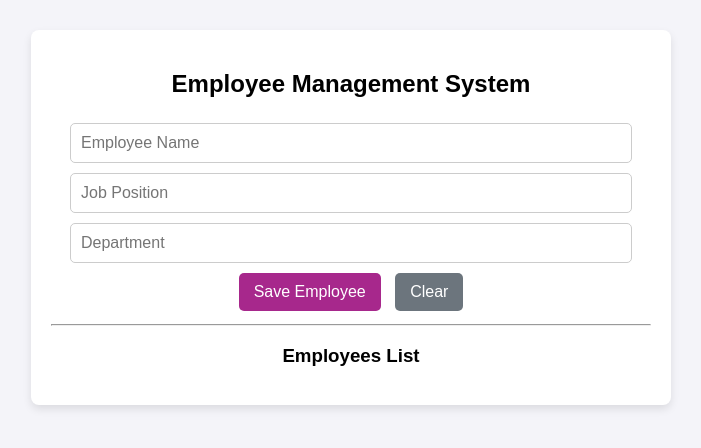
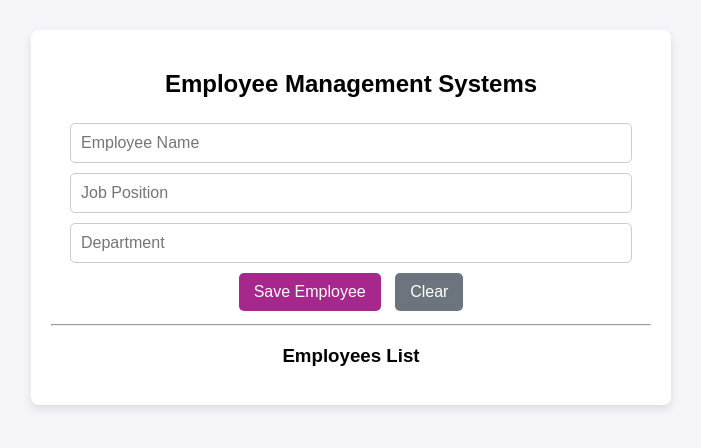
Before and after one commit to mohamedashraf001/testDevOpsProject, a plain HTML site: page frontend/index.html in a window 1280 px wide. Shown: the whole page, without its empty margins (289-990 px from the left). Drawn offline with Linux system fonts and the light colour scheme; no server answers.

Commit message:
Update Title

```diff
--- a/frontend/index.html
+++ b/frontend/index.html
@@ -17,7 +17,7 @@
 <body>
 
 <div class="container">
-    <h2>Employee Management System</h2>
+    <h2>Employee Management Systems</h2>
 
     <!-- فورم الإضافة والتعديل -->
     <input type="hidden" id="empId">
```
